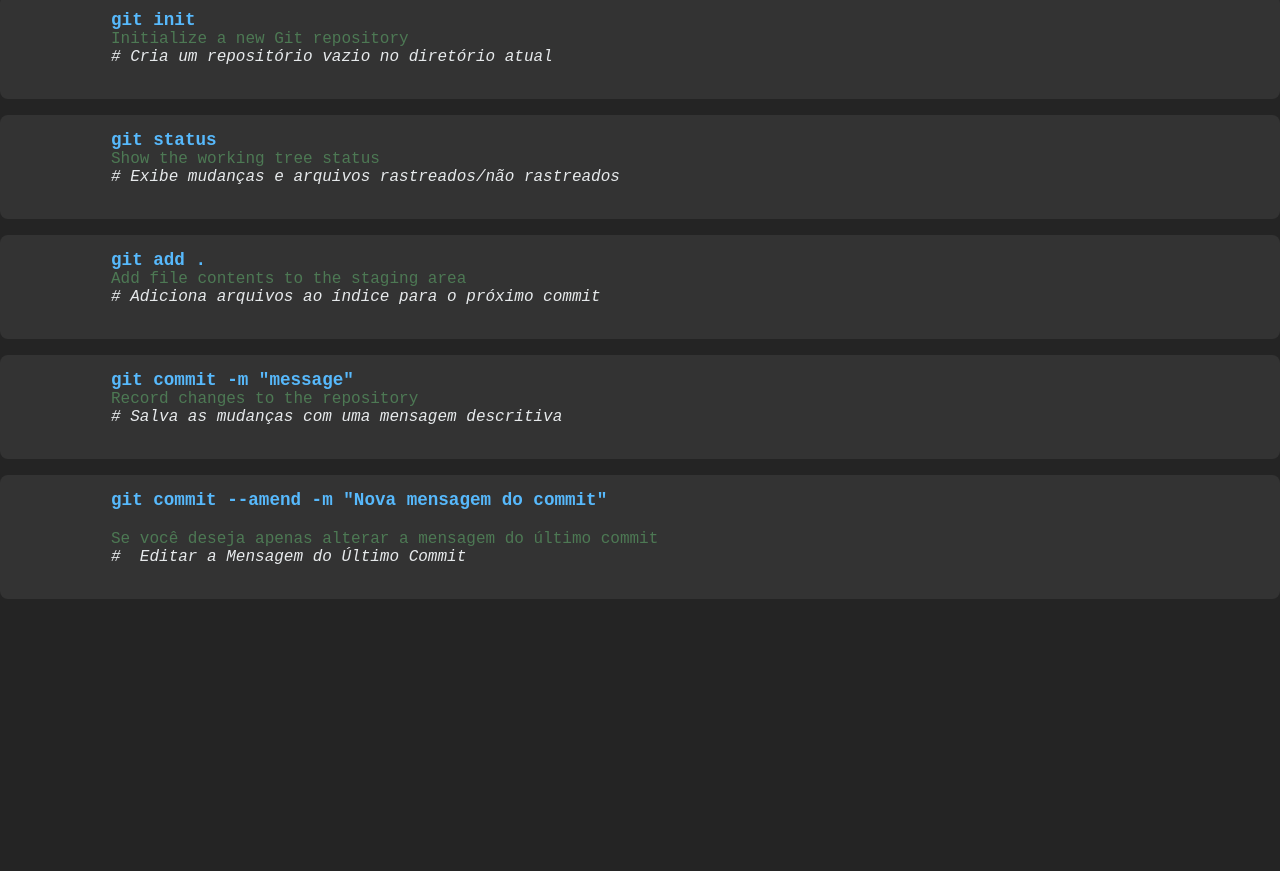
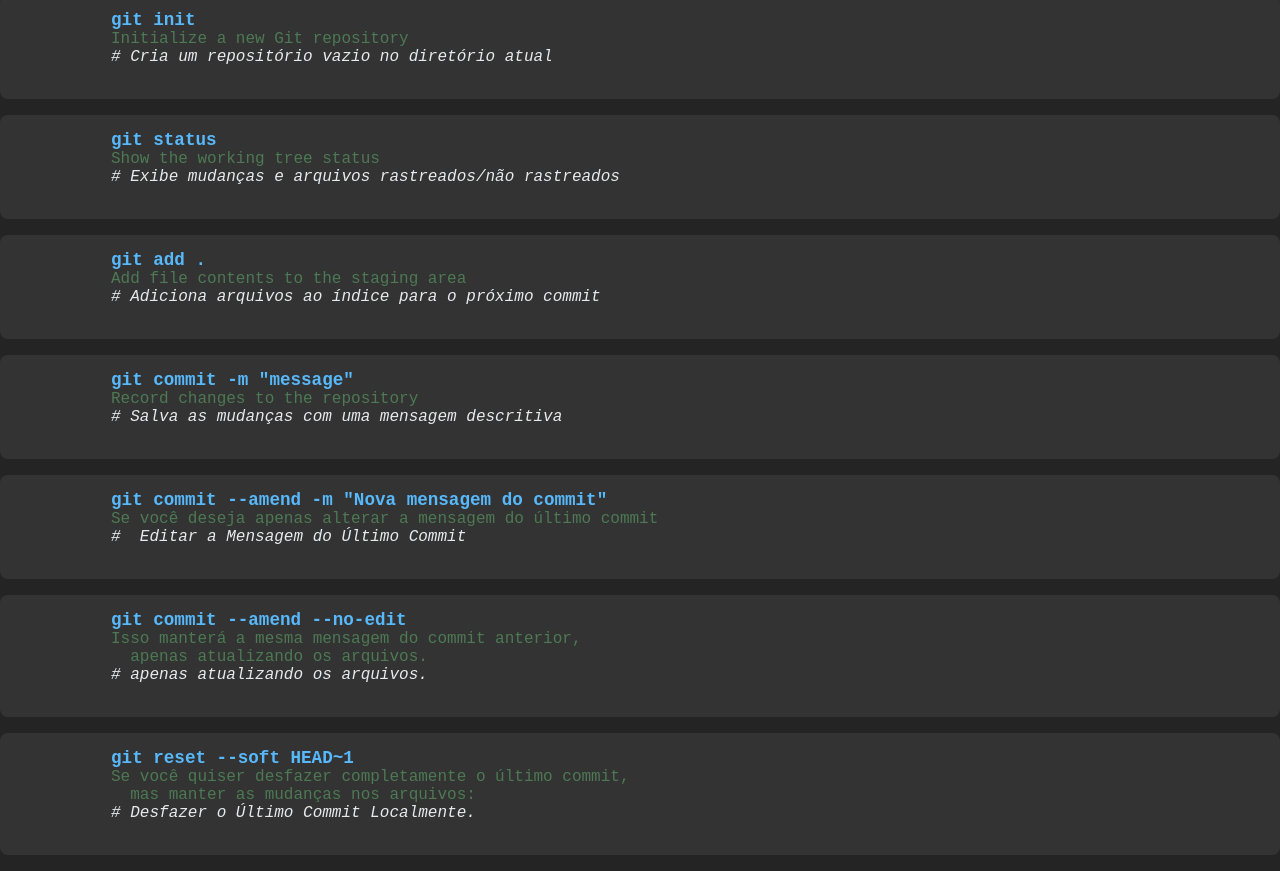
Before and after one commit to mazolatec/aprendendogithub, a plain HTML site: page ComandosBasicos/basic.html in a window 1280 px wide. Shown: the part 65-936 px from the top of the page. Before the commit the page ends 800 px from the top, so only its background shows below. Drawn offline with Linux system fonts and the light colour scheme.

Commit message:
modified:AdvancedCommands/remotecommands.html, modified:ComandosBasicos/basic.html, modified:boaspraticas/boaspraticas.html, modified:   index.html

```diff
--- a/ComandosBasicos/basic.html
+++ b/ComandosBasicos/basic.html
@@ -31,12 +31,22 @@
           <span class="description">Record changes to the repository</span>
           <span class="comment"># Salva as mudanças com uma mensagem descritiva</span>
         </pre>
-
         <pre>
-          <span class="command">git commit --amend -m "Nova mensagem do commit"
-          </span>
+          <span class="command">git commit --amend -m "Nova mensagem do commit"</span>
           <span class="description">Se você deseja apenas alterar a mensagem do último commit</span>
           <span class="comment">#  Editar a Mensagem do Último Commit</span>
+        </pre>
+        <pre>
+          <span class="command">git commit --amend --no-edit </span>
+          <span class="description">Isso manterá a mesma mensagem do commit anterior,
+            apenas atualizando os arquivos.</span>
+          <span class="comment"># apenas atualizando os arquivos.</span>
+        </pre>
+        <pre>
+          <span class="command">git reset --soft HEAD~1 </span>
+          <span class="description">Se você quiser desfazer completamente o último commit,
+            mas manter as mudanças nos arquivos:</span>
+          <span class="comment"># Desfazer o Último Commit Localmente.</span>
         </pre>
       </div>
 </body>
```
Also changed, not shown: AdvancedCommands/remotecommands.html (+11 -1 lines), boaspraticas/boaspraticas.html (+1 -5 lines), index.html (+4 -2 lines).
